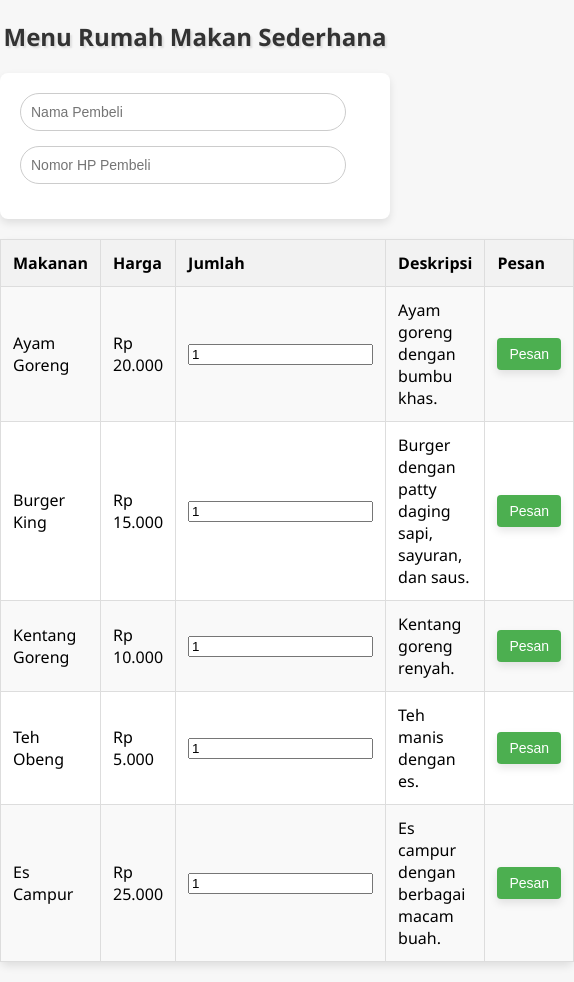
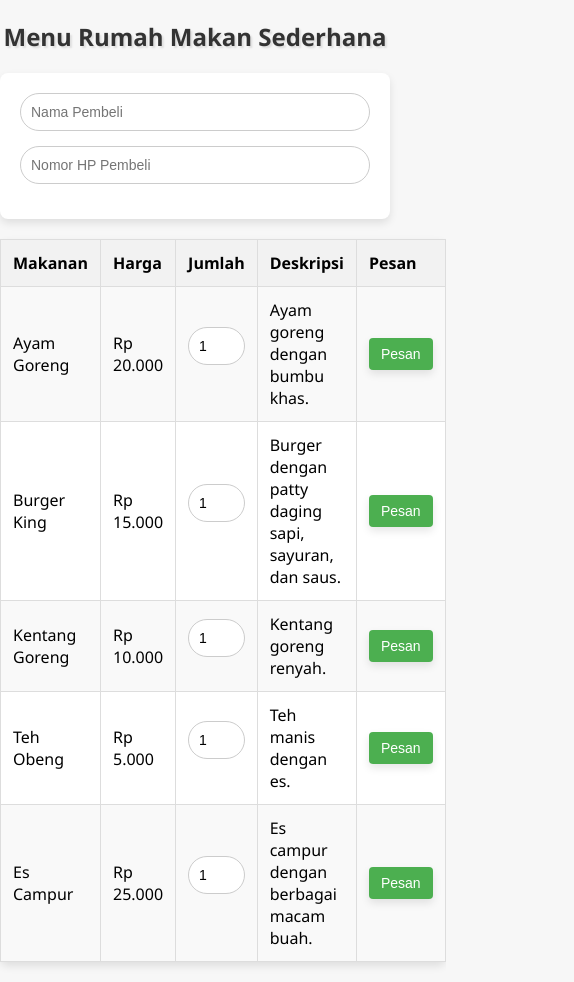
Before and after one commit to Ahmad112005/syafirajnn, a plain HTML site: page index.html in a window 390 px wide. Shown: the whole page, 574 px wide, since content can reach past the window. Drawn offline with Linux system fonts and the light colour scheme.

Commit message:
Update index.html

```diff
--- a/index.html
+++ b/index.html
@@ -66,7 +66,7 @@
             border-radius: 8px;
             box-shadow: 0 4px 8px rgba(0, 0, 0, 0.1);
         }
-        input[type="text"] {
+        input[type="text"], input[type="number"] {
             width: calc(100% - 24px);
             padding: 10px;
             margin-bottom: 15px;
@@ -96,8 +96,9 @@
             table {
                 width: 100%;
             }
-            input[type="text"] {
+            input[type="text"], input[type="number"] {
                 max-width: none;
+                width: 100%;
             }
         }
     </style>
@@ -125,35 +126,35 @@
             <td>Rp 20.000</td>
             <td><input type="number" id="qtyAyamGoreng" min="1" value="1"></td>
             <td>Ayam goreng dengan bumbu khas.</td>
-            <td><button class="pesan-btn" onclick="tambahPesanan('Ayam Goreng', 20000, 'qtyAyamGoreng')">Pesan</button></td>
+            <td><button type="button" class="pesan-btn" onclick="tambahPesanan('Ayam Goreng', 20000, 'qtyAyamGoreng')">Pesan</button></td>
         </tr>
         <tr>
             <td>Burger King</td>
             <td>Rp 15.000</td>
             <td><input type="number" id="qtyBurgerKing" min="1" value="1"></td>
             <td>Burger dengan patty daging sapi, sayuran, dan saus.</td>
-            <td><button class="pesan-btn" onclick="tambahPesanan('Burger King', 15000, 'qtyBurgerKing')">Pesan</button></td>
+            <td><button type="button" class="pesan-btn" onclick="tambahPesanan('Burger King', 15000, 'qtyBurgerKing')">Pesan</button></td>
         </tr>
         <tr>
             <td>Kentang Goreng</td>
             <td>Rp 10.000</td>
             <td><input type="number" id="qtyKentangGoreng" min="1" value="1"></td>
             <td>Kentang goreng renyah.</td>
-            <td><button class="pesan-btn" onclick="tambahPesanan('Kentang Goreng', 10000, 'qtyKentangGoreng')">Pesan</button></td>
+            <td><button type="button" class="pesan-btn" onclick="tambahPesanan('Kentang Goreng', 10000, 'qtyKentangGoreng')">Pesan</button></td>
         </tr>
         <tr>
             <td>Teh Obeng</td>
             <td>Rp 5.000</td>
             <td><input type="number" id="qtyTehObeng" min="1" value="1"></td>
             <td>Teh manis dengan es.</td>
-            <td><button class="pesan-btn" onclick="tambahPesanan('Teh Obeng', 5000, 'qtyTehObeng')">Pesan</button></td>
+            <td><button type="button" class="pesan-btn" onclick="tambahPesanan('Teh Obeng', 5000, 'qtyTehObeng')">Pesan</button></td>
         </tr>
         <tr>
             <td>Es Campur</td>
             <td>Rp 25.000</td>
             <td><input type="number" id="qtyEsCampur" min="1" value="1"></td>
             <td>Es campur dengan berbagai macam buah.</td>
-            <td><button class="pesan-btn" onclick="tambahPesanan('Es Campur', 25000, 'qtyEsCampur')">Pesan</button></td>
+            <td><button type="button" class="pesan-btn" onclick="tambahPesanan('Es Campur', 25000, 'qtyEsCampur')">Pesan</button></td>
         </tr>
     </table>
 
@@ -162,8 +163,8 @@
         <p id="pesanan"></p>
         <p id="total"></p>
         <div class="btn-container">
-            <button class="batal-btn" onclick="batalPesanan()">Batal</button>
-            <button class="bayar-btn" onclick="bayar()">Bayar</button>
+            <button type="button" class="batal-btn" onclick="batalPesanan()">Batal</button>
+            <button type="button" class="bayar-btn" onclick="bayar()">Bayar</button>
         </div>
     </div>
 
```
